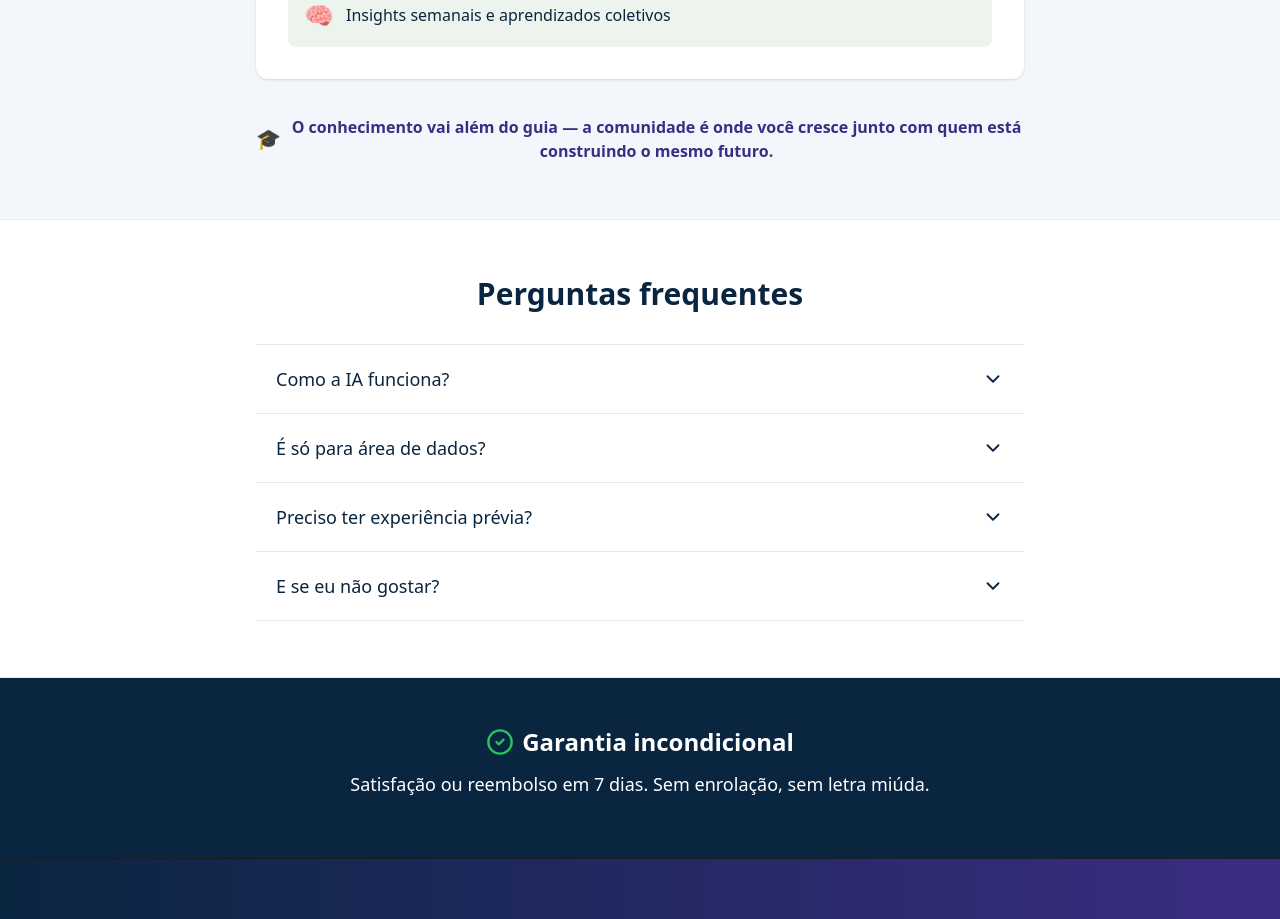
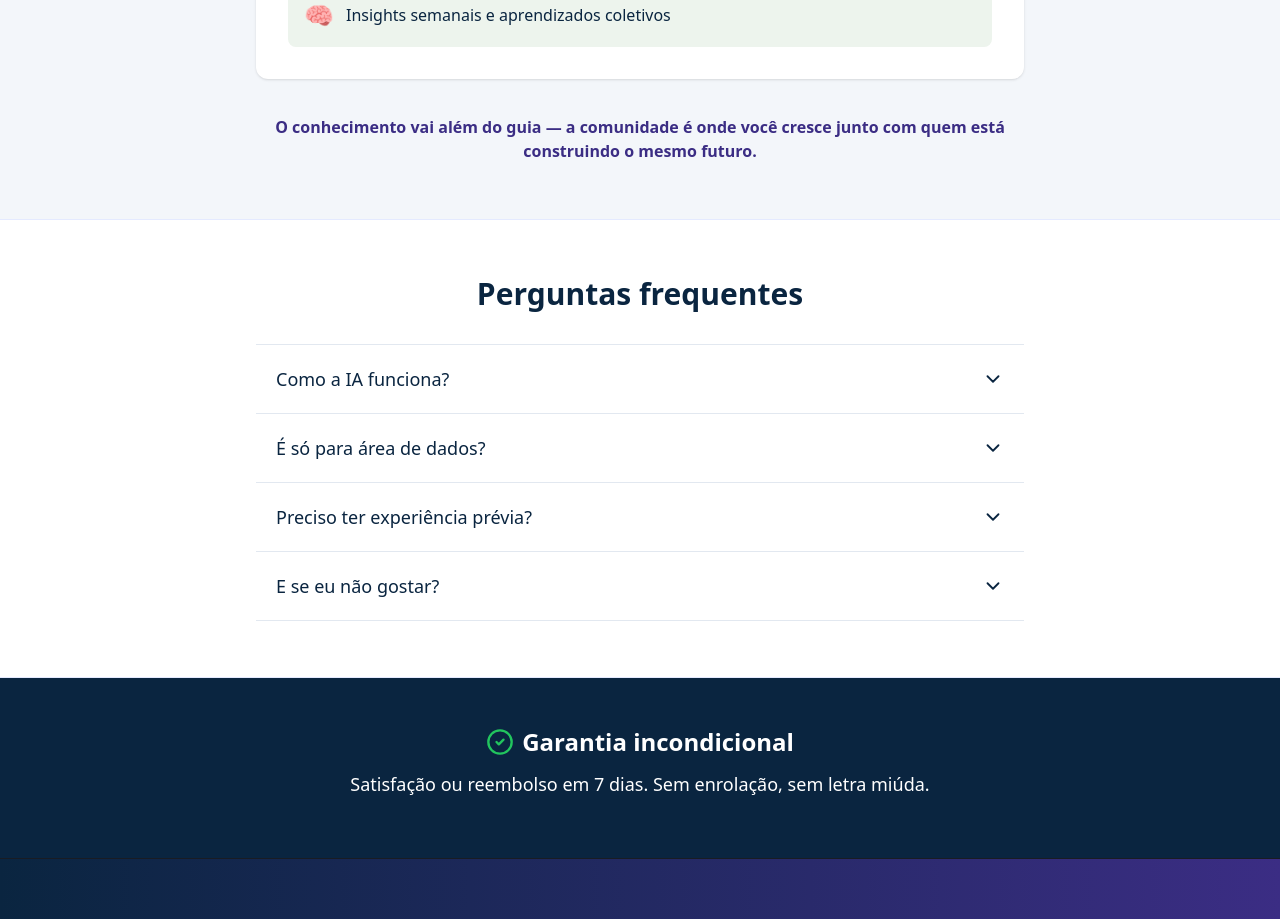
Before and after one commit to sellarim/resume-boost-landing-page, a React (Vite) app: page / in a window 1280 px wide. Shown: the part 3940-4859 px from the top of the page. Built offline with nearby package versions, Linux system fonts and the light colour scheme.

Commit message:
Remove community section footer emoji
Removed the emoji from the footer of the community section.

```diff
--- a/src/pages/Index.tsx
+++ b/src/pages/Index.tsx
@@ -300,7 +300,6 @@ const Index = () => {
             </div>
           </div>
           <div className="mt-5 text-[#3b2d84] font-semibold text-center text-base flex items-center gap-2">
-            <span className="text-xl">🎓</span>
             O conhecimento vai além do guia — a comunidade é onde você cresce junto com quem está construindo o mesmo futuro.
           </div>
         </div>
```
